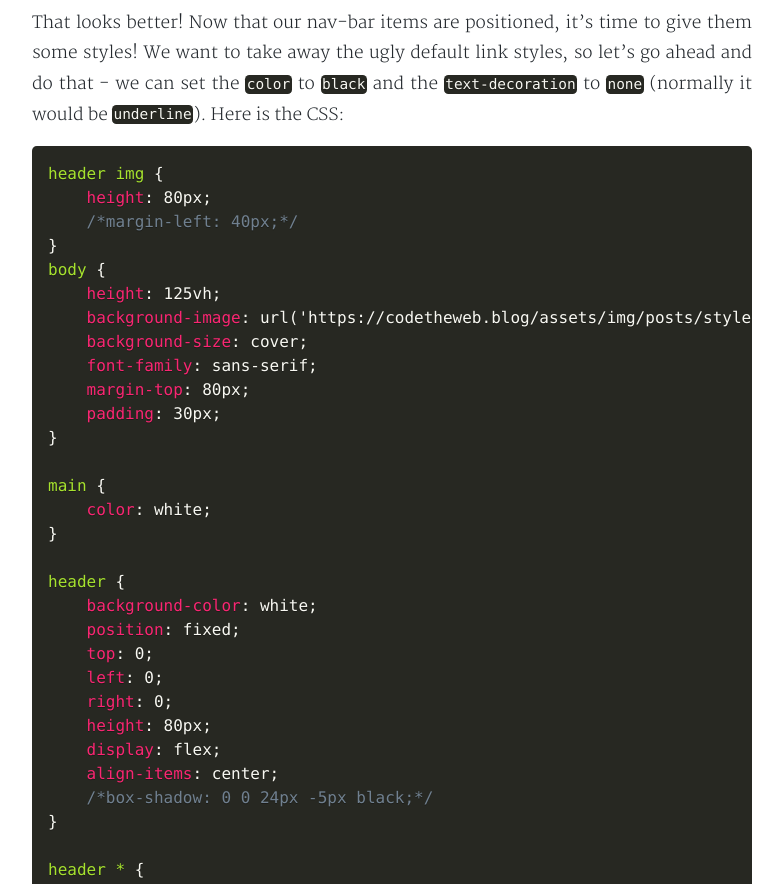
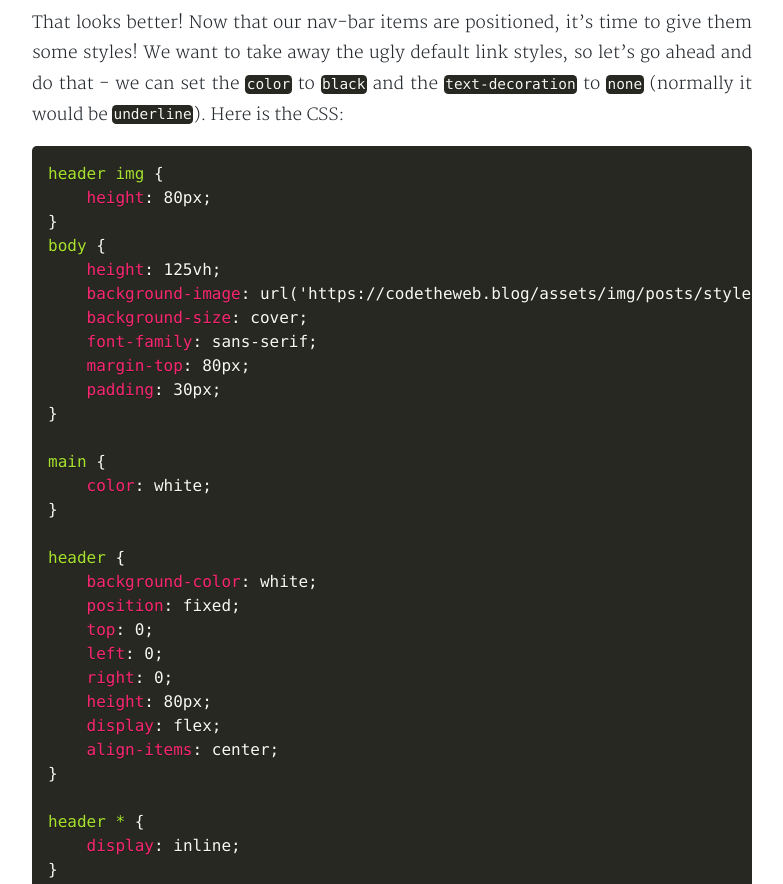
Before and after one commit to Booligoosh/codetheweb.blog, a Jekyll site: the page built from _posts/2017-12-12-style-a-navigation-bar-css.md, in a window 1280 px wide and 1400 px high, scrolled down 14835 px, cut to the strip 48-932 px from the top of the window. Shown: the whole strip, without its empty margins (248-1031 px from the left). Built offline with Jekyll 4.4.1, drawn with Linux system fonts in a browser that asks for light colours; nearby versions of some CDN libraries; some web fonts are replaced; comment, search, counter and statistics services are not loaded; a style sheet for code colours, icons or effects is not loaded; some of the changed text lies outside the part shown.

````diff
--- a/_posts/2017-12-12-style-a-navigation-bar-css.md
+++ b/_posts/2017-12-12-style-a-navigation-bar-css.md
@@ -377,7 +377,6 @@
 ```CSS
 header img {
     height: 80px;
-    /*margin-left: 40px;*/
 }
 body {
     height: 125vh;
@@ -401,7 +400,6 @@
     height: 80px;
     display: flex;
     align-items: center;
-    /*box-shadow: 0 0 24px -5px black;*/
 }
 
 header * {
````
Also changed, not shown: other parts of _posts/2017-12-12-style-a-navigation-bar-css.md (+1 -1 lines).
